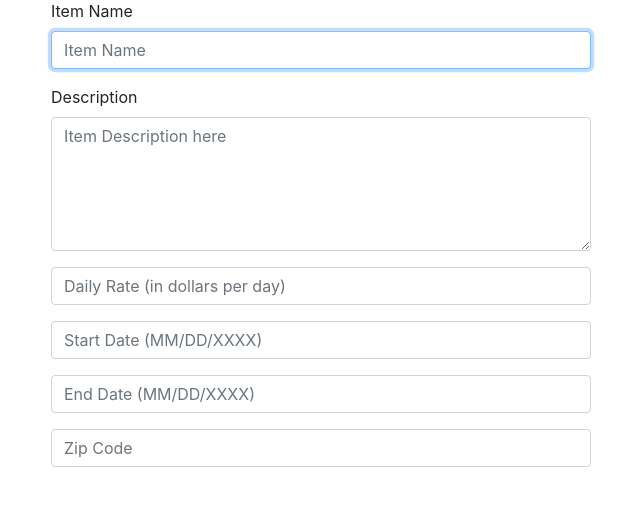
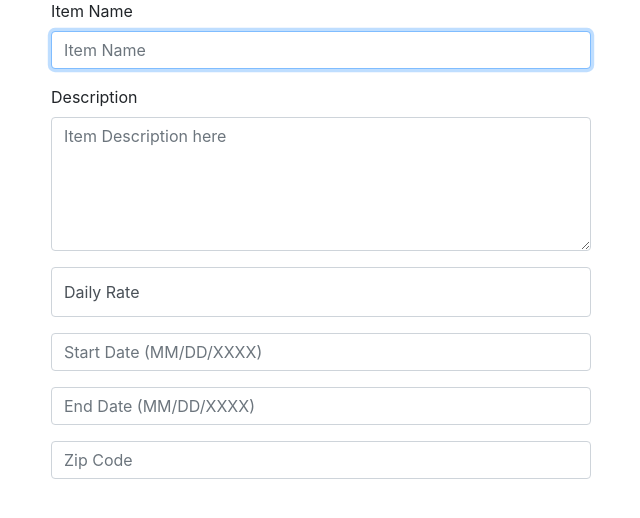
Before and after one commit to cpt22/YouLendToMe, a PHP site: page /create.php in a window 1280 px wide. Shown: the part 57-575 px from the top of the page, without its empty margins (34-674 px from the left). Run offline with PHP 8.4, Linux system fonts and the light colour scheme.

Commit message:
small update to create

```diff
--- a/html/create.php
+++ b/html/create.php
@@ -14,10 +14,9 @@
 
   <div class="container">
     <div class="row">
-
       <!-- first col-->
       <div class="col">
-        <form>
+        <form class="" action="" method="post">
           <div class="form-group">
             <label for="ItemTitle">Item Name</label>
               <input type="text" class="form-control" id="ItemTitle" placeholder="Item Name"required autofocus>
@@ -27,8 +26,10 @@
           <textarea class="form-control" id="ItemDescription"placeholder="Item Description here" rows="5"required></textarea>
           </div>
 
-          <div class="form-group">
-              <input type="text" class="form-control" id="DailyRate" placeholder="Daily Rate (in dollars per day)"required>
+          <div class="form-label-group">
+            <input type="text" id="dailyRate" class="form-control"
+              placeholder="Daily Rate (in dollars per day)" name="Daily Rate" required>
+            <label for="dailyRate">Daily Rate</label>
           </div>
           <div class="form-group">
              <input type="text" class="form-control" id="StartDate" placeholder="Start Date (MM/DD/XXXX)"required>
```
